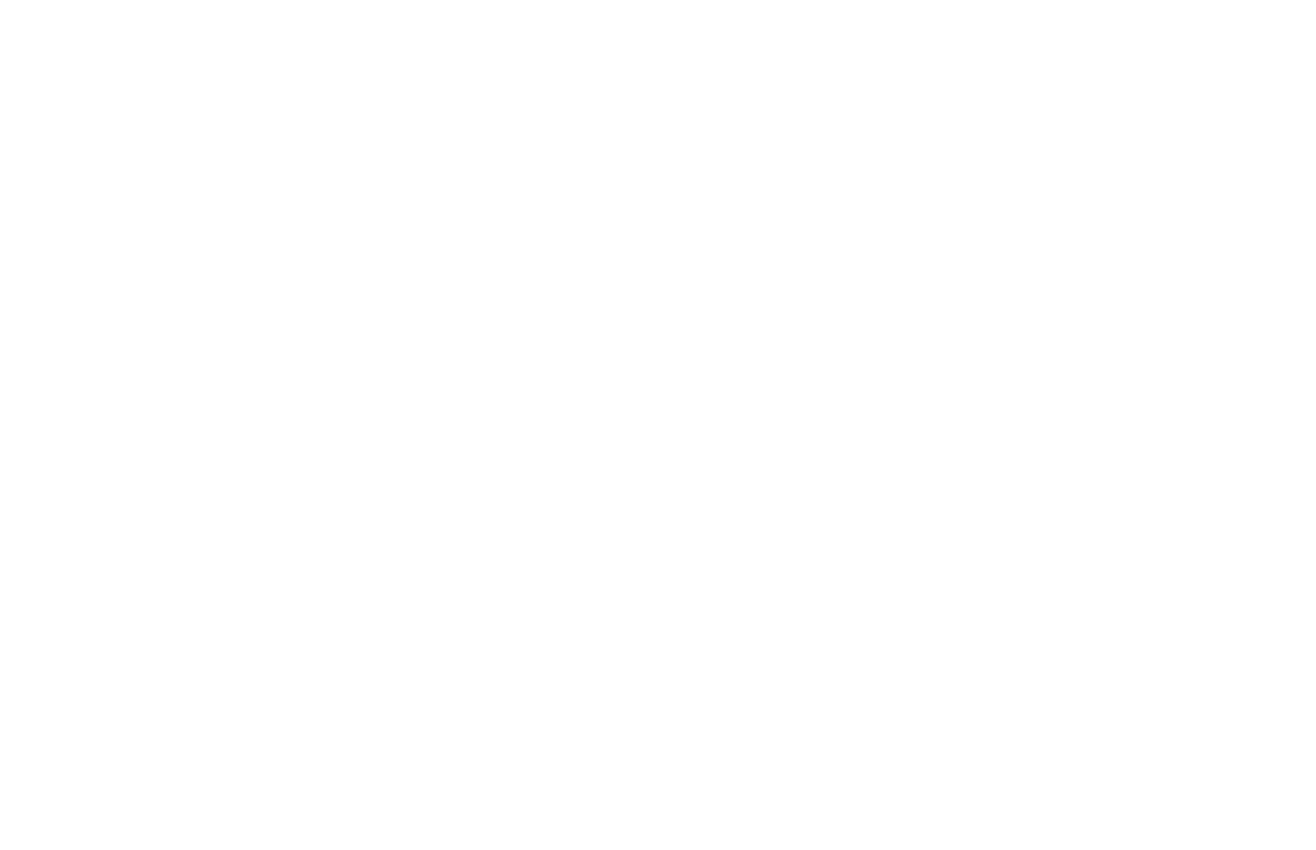
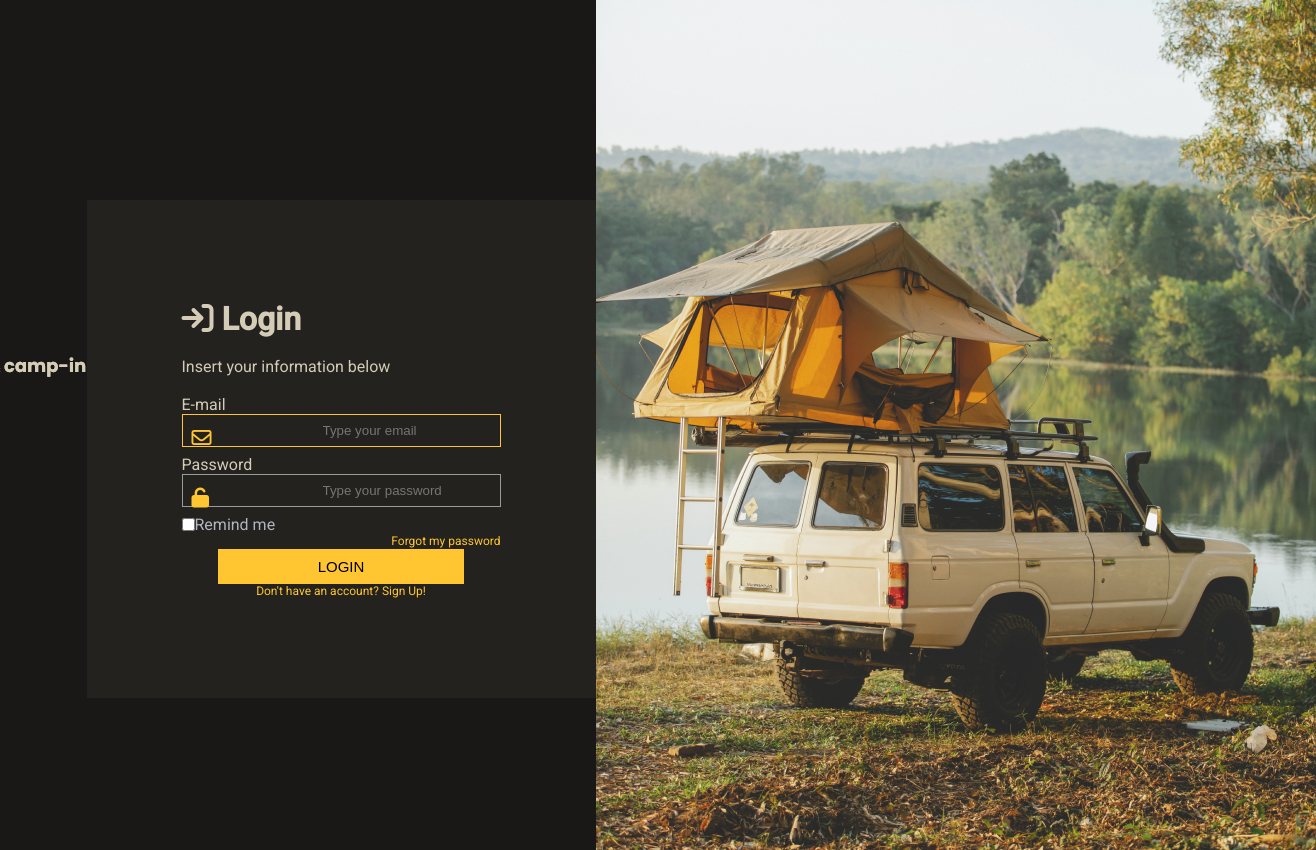
Before and after one commit to adlascio-instructor/web-dev-1-week-4-assignment-geoayalamung, a plain HTML site: page index.html in a window 1280 px wide. Shown: the whole page, 1316 px wide, since content can reach past the window. Before the commit the page ends 800 px from the top, so only its background shows below. Drawn offline with Linux system fonts and the light colour scheme; a web font is replaced by a local one.

Commit message:
Final version

```diff
--- a/index.html
+++ b/index.html
@@ -5,7 +5,73 @@
     <meta http-equiv="X-UA-Compatible" content="IE=edge" />
     <meta name="viewport" content="width=device-width, initial-scale=1.0" />
     <link rel="stylesheet" href="./style.css" />
+    <link
+      rel="stylesheet"
+      href="https://cdnjs.cloudflare.com/ajax/libs/font-awesome/6.3.0/css/all.min.css"
+      integrity="sha512-SzlrxWUlpfuzQ+pcUCosxcglQRNAq/DZjVsC0lE40xsADsfeQoEypE+enwcOiGjk/bSuGGKHEyjSoQ1zVisanQ=="
+      crossorigin="anonymous"
+      referrerpolicy="no-referrer"
+    />
+    <link
+      rel="stylesheet"
+      href="'https://fonts.googleapis.com/css2?family=Bai+Jamjuree:ital,wght@0,400;1,600&family=Krub:wght@400;700&family=Poppins:wght@400;500;600&family=Righteous&family=Roboto:wght@400;500&family=Work+Sans:wght@100;200;300;400;600;800&display=swap');"
+    />
     <title>Document</title>
   </head>
-  <body></body>
+  <body>
+    <header>
+      <div id="logo">
+        <img id="logo_header" src="./images/logo.svg"/><br>
+      </div>
+    </header>
+    <form action="">
+      <h1 class="title">
+        <i class="fa-solid fa-arrow-right-to-bracket"></i> Login</h1></br>
+        <p>Insert your information below</p></br>
+        <p>E-mail</p>
+      <div class="group-input">
+        <i class="fa-regular fa-envelope"></i>
+        <input
+          type="text"
+          name=""
+          id=""
+          placeholder="Type your email"
+          style="border: 1px solid #ffc632"
+          focus
+        />
+      </div>
+      <p>Password</p>
+      <div class="group-input">
+        <i class="fa-solid fa-unlock"></i>
+        <input
+          placeholder="Type your password"
+          name="password"
+          id="password"
+          title="You are wrong!"
+          focus
+          style="border: 1px solid #9a9a9a"
+        />
+      </div>
+      <div class="checkbox">
+        <input type="checkbox"
+        name="Remind me"
+        value="Remind me"
+        id="Remind me"/>
+        <legend>Remind me</legend>
+       <!--  <br><h5>Forgot my password</h5> -->
+      </div>
+    <div class="link">
+      <legend>Forgot my password</legend>
+      </div>
+      <div class="button">
+        <button id="button">LOGIN</button>
+      </div>
+      <div class="account">
+        <legend>Don't have an account? <span>Sign Up!</span></legend>
+      </div>
+
+    </form>
+    <img src="/images/side-image.jpg" alt="">
+    <script src="main.js"></script>
+  </body>
 </html>
--- a/style.css
+++ b/style.css
@@ -0,0 +1,111 @@
+@import url('https://fonts.googleapis.com/css2?family=Bai+Jamjuree:ital,wght@0,400;1,600&family=Krub:wght@400;700&family=Poppins:wght@400;500;600&family=Righteous&family=Roboto:wght@400;500&family=Work+Sans:wght@100;200;300;400;600;800&display=swap');
+*{
+    margin: 0;
+    padding: 0;
+    box-sizing: border-box;
+}
+h1{
+   color:  #d4ccb6;
+}
+p{
+    color:  #d4ccb6;
+}
+h5{
+    color:#ffc632;
+    justify-content: space-around;
+}
+main{
+    margin: 0;
+    grid-area: 2rem;
+
+}
+body {
+    max-height: 100vh;
+    font-family: 'Roboto';
+    background: #191816;
+    display: flex;
+    justify-content: center;
+    align-items: center;
+    background: #191816;
+    font-size: 16px;
+}
+header {
+    background-image: url('./images/logo.svg');
+    background-repeat: no-repeat;
+    background-position: top center;
+    background-size: contain;
+    height: 100px;
+}
+form{
+    width: 40%;
+    margin: auto;
+    margin-top: 200px;
+    background: #24221f;
+    padding: 100px 95px;
+}
+form .group-input{
+    position: relative;
+}
+form .group-input input{
+    padding: 8px 0px 8px 140px;
+    margin-bottom: 8px;
+    outline: none;
+    background-color: #24221f;
+}
+form .group-input i {
+    position: absolute;
+    margin-left: 10px;
+    top: 14px;
+    font-size: 20px;
+    color:#ffc632;
+}
+form .checkbox{
+    color: #afb6c2;
+    display: flex;
+}
+form .link {
+    color: rgb(255, 198, 50);
+    margin-bottom: 0.5px;
+    font-size: 12px;
+    text-decoration: none;
+    text-align: right;
+}
+.button {
+    text-align: center;
+}
+
+#button {
+    display: block;
+    margin: 0 auto;
+    padding: 9px 100px;
+    font-size: 15px;
+    background-color: #ffc632;
+    color: #000;
+    border: none;
+    cursor: pointer;
+}
+#button:hover {
+    background-color: #000;
+    color: #fff;
+  }
+form .account{
+    color: #ffc632;
+    text-decoration: none;
+    font-size: 12px;
+    text-align: center;
+}
+form .account legend{
+    color: #ffc632;
+    text-decoration: none;
+    font-size: 12px;
+    text-align: center;
+}
+form .account span{
+    color: #ffc632;
+    text-decoration: none;
+    font-size: 12px;
+    text-align: center;
+}
+@media (max-widht: 900px) {
+
+}
```
